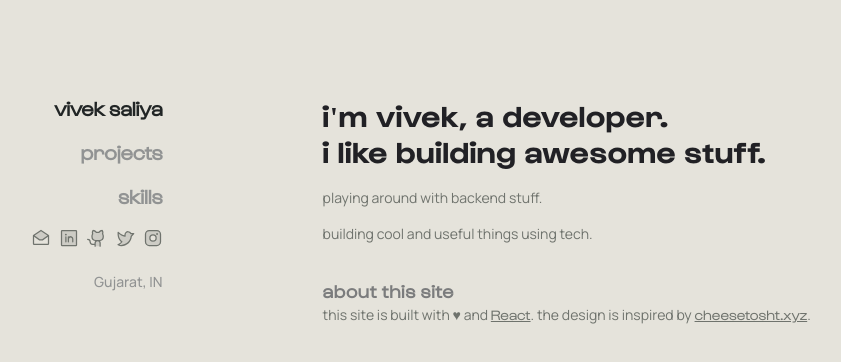
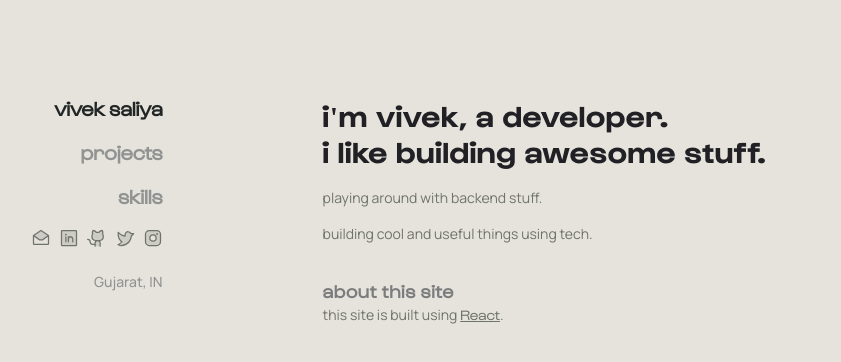
Before and after one commit to saliyavivek/portfolio, a React (Vite) app: page / in a window 1280 px wide. Shown: the top 362 px of the page, without its empty margins (187-1028 px from the left). Built offline with nearby package versions, Linux system fonts and the light colour scheme; the HTML template or start-up script is replaced by a standard one.

Commit message:
minor changes

```diff
--- a/src/pages/Home/Home.jsx
+++ b/src/pages/Home/Home.jsx
@@ -15,14 +15,14 @@ const Home = () => {
         <div className="home__about-site">
           <h2>about this site</h2>
           <p>
-            this site is built with &hearts; and{" "}
+            this site is built using{" "}
             <a href="https://react.dev/" target="_blank">
               React
             </a>
-            . the design is inspired by{" "}
+            {/* . the design is inspired by{" "}
             <a href="https://cheesetosht.xyz/" target="_blank">
               cheesetosht.xyz
-            </a>
+            </a> */}
             .
           </p>
         </div>
```
